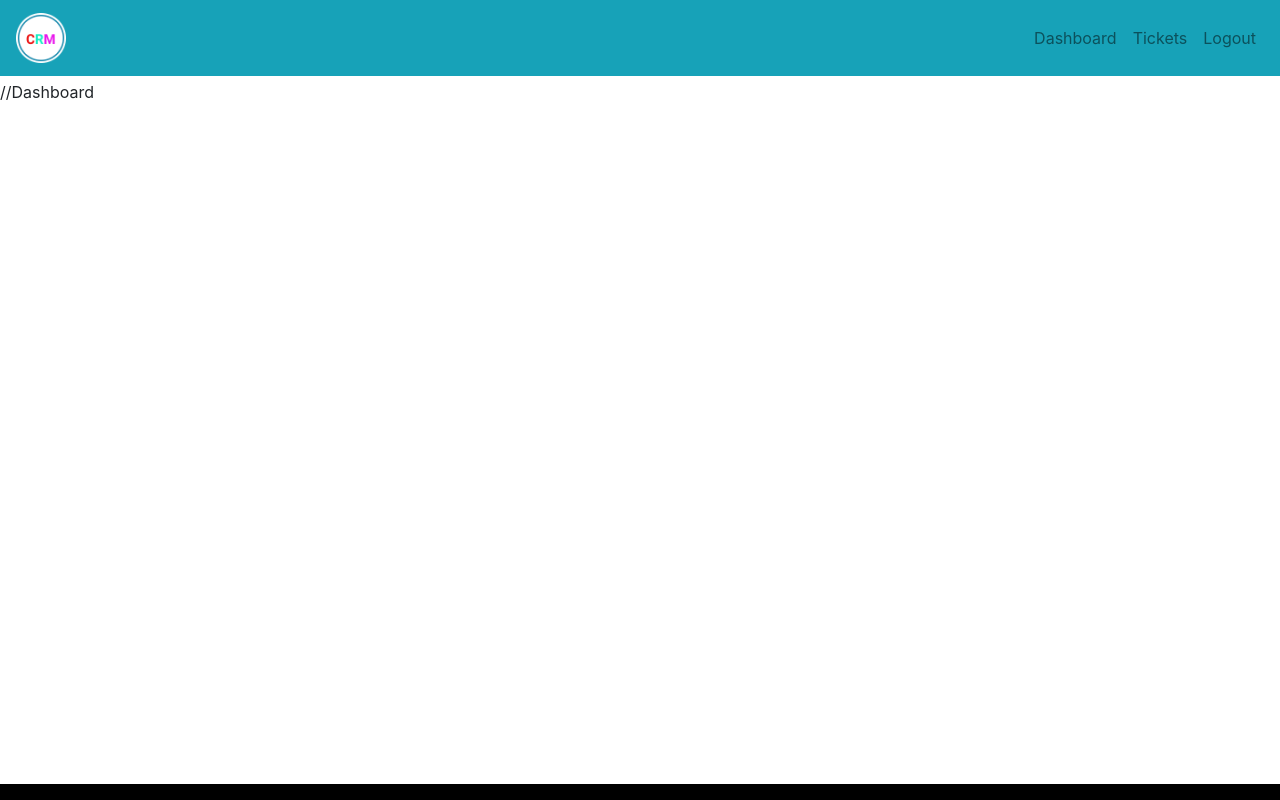
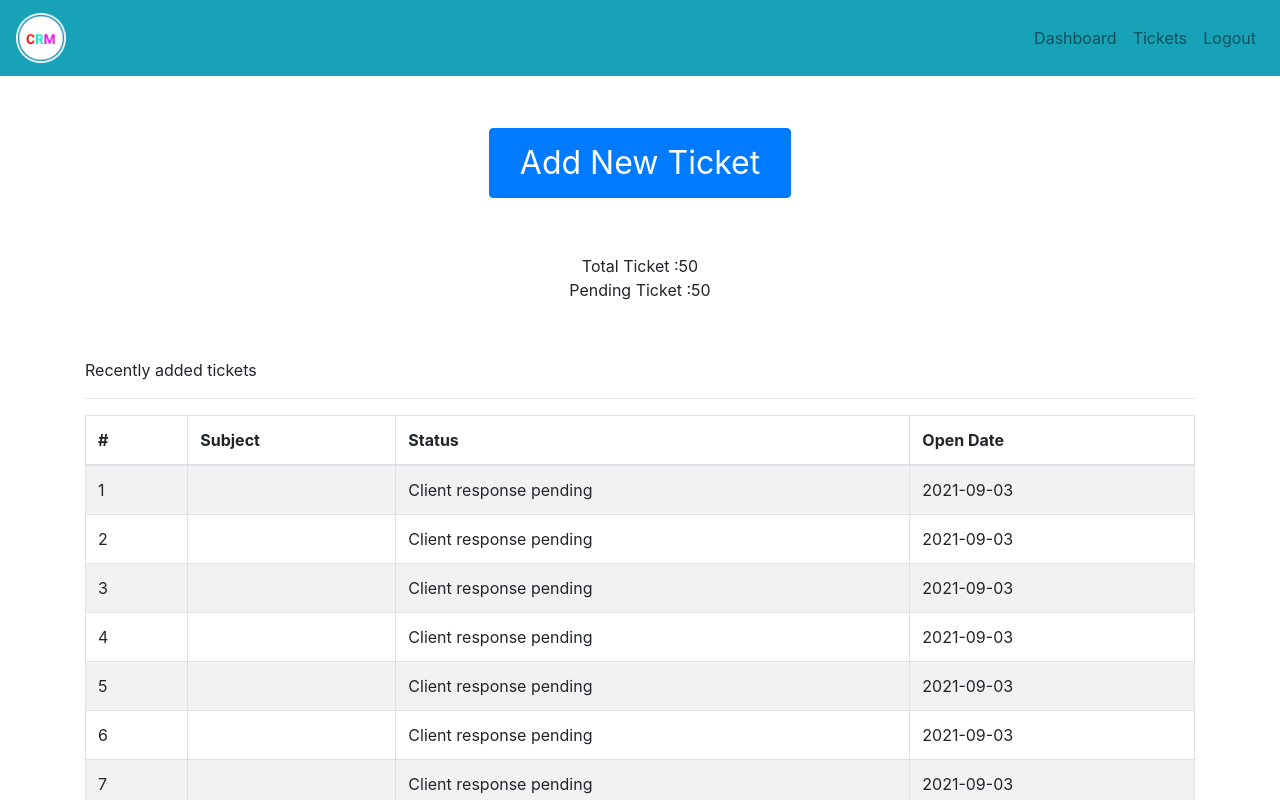
Before and after one commit to robua221/crm-frontend, a React (Create React App) app: page / in a window 1280 px wide. Shown: the top 800 px of the page. Built offline with nearby package versions, Linux system fonts and the light colour scheme.

Commit message:
dashboard page added

```diff
--- a/src/App.js
+++ b/src/App.js
@@ -1,6 +1,7 @@
 import React from 'react';
 import './App.css';
 import { DefaultLayout } from './layout/DefaultLayout';
+import { Dashboard } from './pages/entry/dashboard/Dashboard.page';
 
 import{Entry } from "./pages/entry/Entry.page";
 
@@ -10,7 +11,7 @@
 
 {/* <Entry/> */}
 <DefaultLayout>
-  //Dashboard
+<Dashboard/>
   </DefaultLayout>
 
     </div>
--- /dev/null
+++ b/src/assets/data/dummy-tickets.json
@@ -0,0 +1,53 @@
+
+[
+    {
+"id":1,
+"status":"Client response pending",
+"addedAt":"2021-09-03"
+},
+{
+    "id":2,
+    "status":"Client response pending",
+    "addedAt":"2021-09-03"
+    },
+    {
+        "id":3,
+        "status":"Client response pending",
+        "addedAt":"2021-09-03"
+        },
+        {
+            "id":4,
+            "status":"Client response pending",
+            "addedAt":"2021-09-03"
+            },
+            {
+                "id":5,
+                "status":"Client response pending",
+                "addedAt":"2021-09-03"
+                },
+                {
+                    "id":6,
+                    "status":"Client response pending",
+                    "addedAt":"2021-09-03"
+                    },
+                    {
+                        "id":7,
+                        "status":"Client response pending",
+                        "addedAt":"2021-09-03"
+                        },
+                        {
+                            "id":8,
+                            "status":"Client response pending",
+                            "addedAt":"2021-09-03"
+                            },
+                            {
+                                "id":9,
+                                "status":"Client response pending",
+                                "addedAt":"2021-09-03"
+                                },
+                                {
+                                    "id":10,
+                                    "status":"Client response pending",
+                                    "addedAt":"2021-09-03"
+                                }
+]
--- /dev/null
+++ b/src/components/ticket-table/TicketTable.comp.js
@@ -0,0 +1,38 @@
+import React from "react";
+import { Table } from "react-bootstrap";
+
+export const TicketTable = ({tickets}) => {
+  return (
+    <Table striped bordered hover>
+      <thead>
+        <tr>
+          <th>#</th>
+          <th>Subject</th>
+          <th>Status</th>
+          <th>Open Date</th>
+        </tr>
+      </thead>
+      <tbody>
+
+        {tickets.length ?
+        tickets.map((row)=>
+            (
+                <tr key={row.id}>
+                <td>{row.id}</td>
+                <td>{row.subject}</td>
+                <td>{row.status}</td>
+                <td>{row.addedAt}</td>
+
+              </tr>
+            )):
+            <tr >
+            <td colSpan="4" className="text-center">No tickets to display{''}</td>
+
+          </tr>
+        }
+
+
+      </tbody>
+    </Table>
+  );
+};
--- /dev/null
+++ b/src/pages/entry/dashboard/Dashboard.page.js
@@ -0,0 +1,36 @@
+import React from "react";
+import { Col, Container, Row, Button } from "react-bootstrap";
+import { TicketTable } from "../../../components/ticket-table/TicketTable.comp";
+import tickets from "../../../assets/data/dummy-tickets.json";
+
+export const Dashboard = () => {
+  return (
+    <Container>
+      <Row>
+        <Col className="text-center mt-5 mb-2">
+          <Button
+            varient="info"
+            style={{ fontSize: "2rem", padding: "10px 30px" }}
+          >
+            Add New Ticket
+          </Button>
+        </Col>
+      </Row>
+      <Row>
+        <Col className="text-center mt-5 mb-2">
+          <div>Total Ticket :50</div>
+          <div>Pending Ticket :50</div>
+        </Col>
+      </Row>
+      <Row>
+        <Col className=" mt-5">Recently added tickets</Col>
+      </Row>
+      <hr />
+      <Row>
+        <Col className=" recent-ticket">
+          <TicketTable tickets={tickets} />
+        </Col>
+      </Row>
+    </Container>
+  );
+};
```
